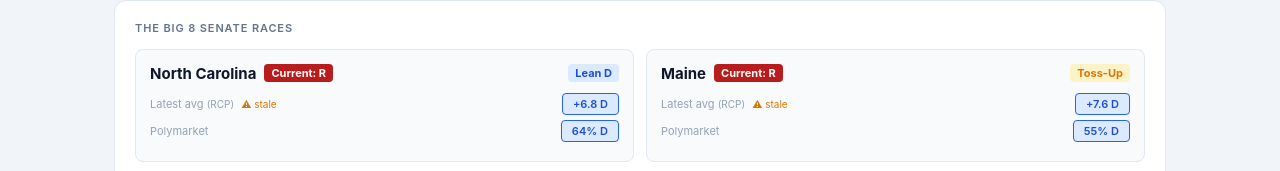
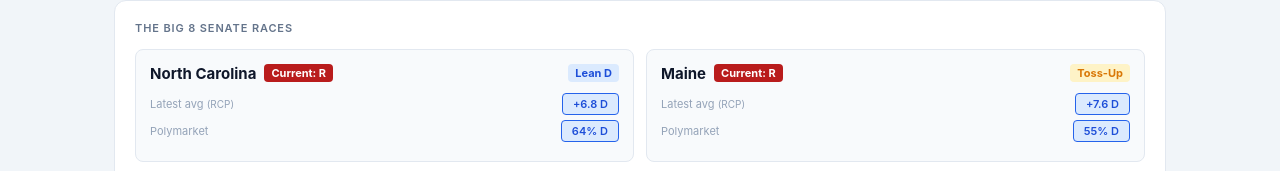
Before and after one commit to hshapol/midtrack, a website: page index.html in a window 1280 px wide. Shown: the part 568-739 px from the top of the page. Drawn offline with nearby package versions, Linux system fonts and the light colour scheme.

Commit message:
Update index.html

```diff
--- a/index.html
+++ b/index.html
@@ -761,7 +761,7 @@ function renderOverview(poly, kalshi, gb) {
     card.onclick = () => { currentTab = 'senate polling'; selectedRace = state; renderTabs(); renderMain(); };
     const primaryRating = rating.cook || rating.sabato || '—';
     const lastPollDate = liveData?.avg?.date || liveData?.rtwh?.date;
-    const isStale = daysSince(lastPollDate) > 7;
+    const isStale = daysSince(DATA.lastUpdated) > 7;
     const bestAvg = liveData?.rtwh || liveData?.avg;
     const avgSource = liveData?.rtwh ? 'RTWH' : liveData?.avg ? 'RCP' : '';
     const avgMarginStr = bestAvg ? fmtMargin(bestAvg.margin) : (detail.matchups[0]?.margin || '—');
```
